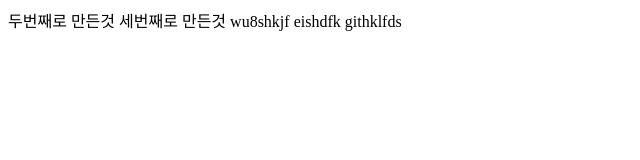
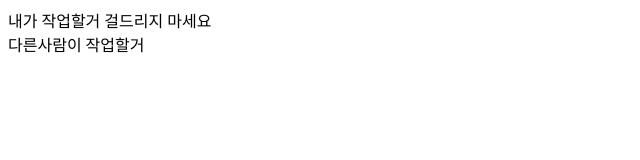
Before and after one commit to BonggilB/remote-git, a plain HTML site: page index.html in a window 1280 px wide. Shown: the whole page, without its empty margins (0-640 px from the left). Drawn offline with Linux system fonts and the light colour scheme.

Commit message:
함부로 건드리면 책임못짐

```diff
--- a/index.html
+++ b/index.html
@@ -7,11 +7,12 @@
   <title>Document</title>
 </head>
 <body>
-  두번째로 만든것
-  세번째로 만든것
-  wu8shkjf
-  eishdfk
-  githklfds
+  <header>
+    내가 작업할거 걸드리지 마세요
+  </header>
+  <section>
+    다른사람이 작업할거
+  </section>
 
 </body>
 </html>
```
